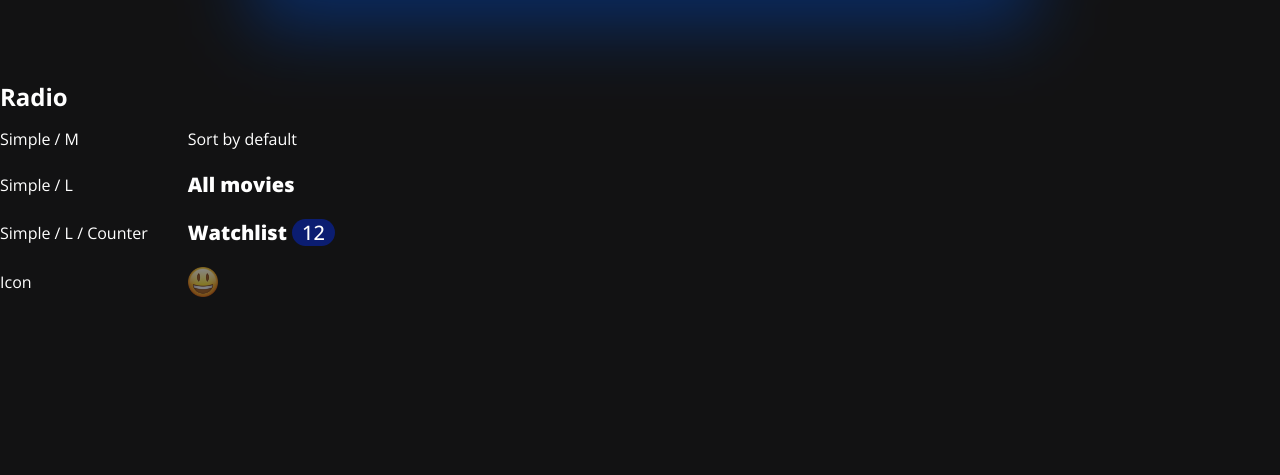
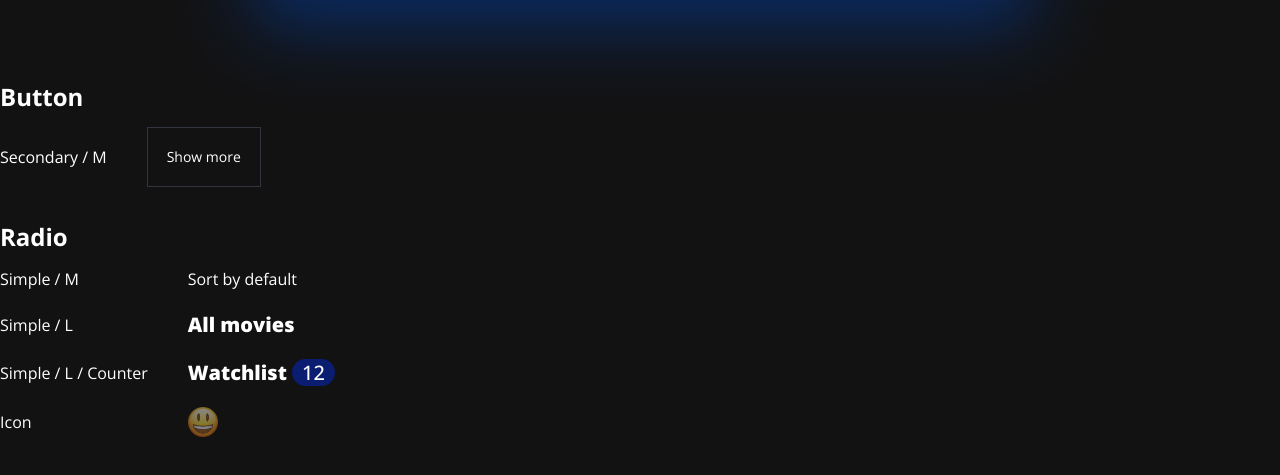
Before and after one commit to umnyash/cinemaddict, a website: page markup/ui-kit.html in a window 1280 px wide. Shown: the part 93-568 px from the top of the page. Drawn offline with Linux system fonts and the light colour scheme.

Commit message:
feat(markup): add button

```diff
--- a/markup/css/style.css
+++ b/markup/css/style.css
@@ -79,6 +79,43 @@
   clip-path: inset(100%);
   clip: rect(0 0 0 0);
   overflow: hidden;
+}
+
+/* #endregion */
+
+/* #region button */
+
+.button {
+  display: inline-block;
+  box-sizing: border-box;
+  font-family: inherit;
+  font-weight: 400;
+  transition: opacity 200ms linear;
+}
+
+.button:enabled {
+  cursor: pointer;
+}
+
+.button:enabled:hover {
+  opacity: 0.7;
+}
+
+.button--secondary {
+  border: 1px solid var(--outline-color);
+  color: inherit;
+  background: none;
+}
+
+/* sizes */
+
+.button--size_m {
+  font-size: 14px;
+  line-height: 20px;
+}
+
+.button--size_m.button--secondary {
+  padding: 19px;
 }
 
 /* #endregion */
--- a/markup/ui-kit.html
+++ b/markup/ui-kit.html
@@ -45,6 +45,13 @@
   <h1>UI Kit</h1>
   <section>
     <div class="container">
+      <h2>Button</h2>
+      Secondary / M
+      <button class="button button--secondary button--size_m">Show more</button>
+    </div>
+  </section>
+  <section>
+    <div class="container">
       <h2>Radio</h2>
       Simple / M
       <label class="checker checker--simple checker--size_m">
```
